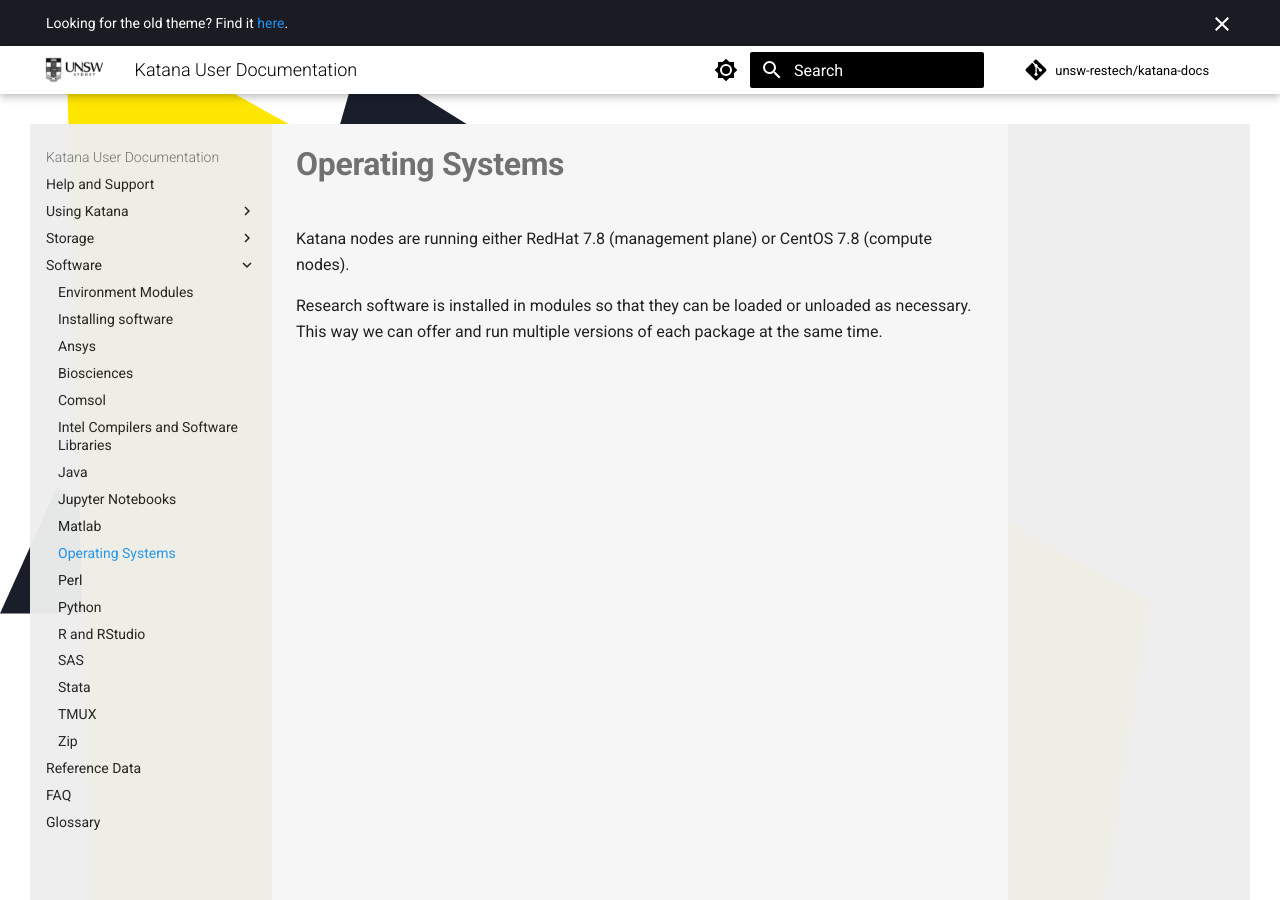
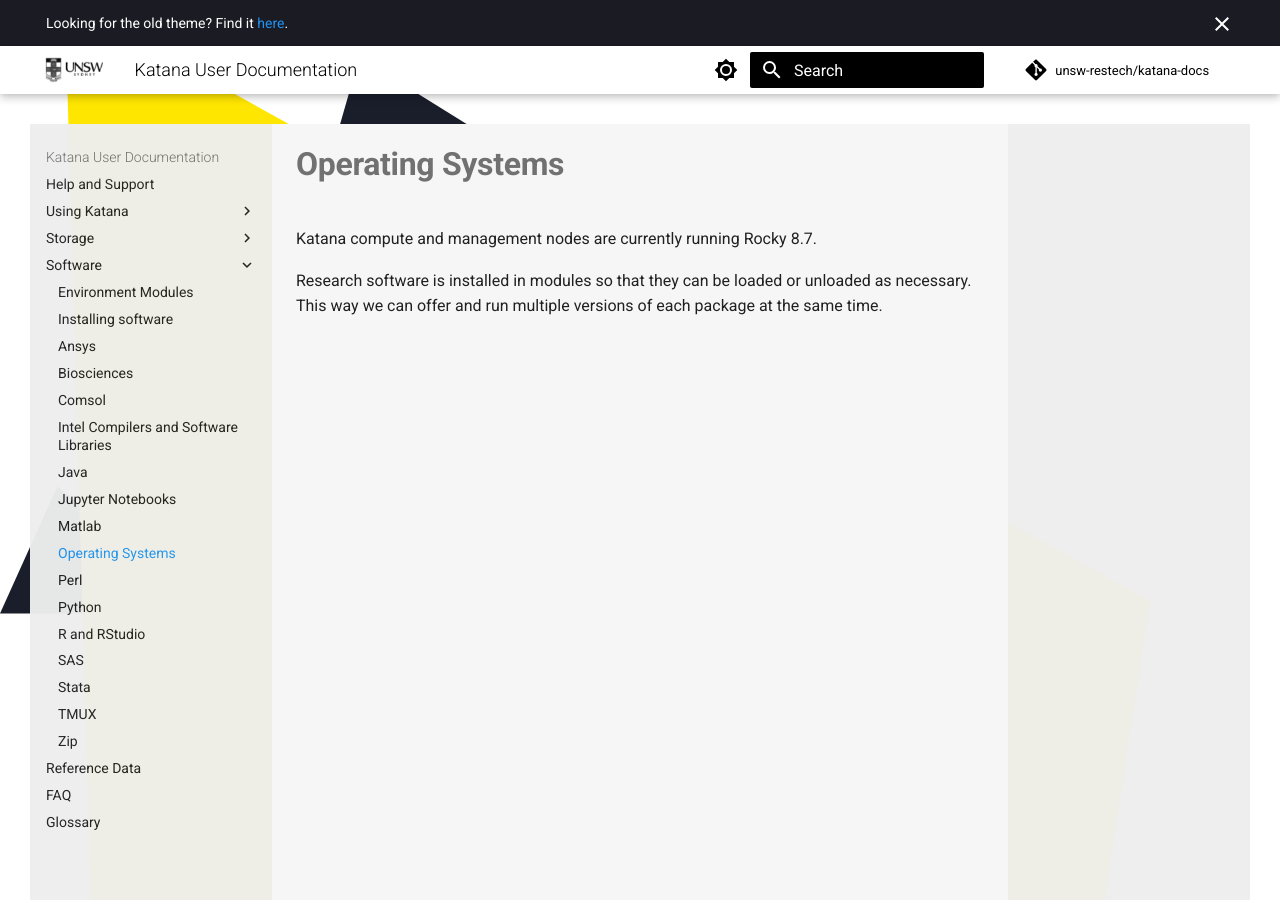
Before and after one commit to unsw-restech/unsw-restech.github.io, an MkDocs documentation site: the page built from docs/software/operating_systems.md, in a window 1280 px wide and 900 px high. Built offline with MkDocs 1.6.1 and Material for MkDocs 9.7.7, drawn with Linux system fonts in a browser that asks for light colours; comment, search, counter and statistics services are not loaded.

Commit message:
Bumped rocky version

```diff
--- a/docs/software/operating_systems.md
+++ b/docs/software/operating_systems.md
@@ -1,5 +1,5 @@
 title: Operating Systems
 
-Katana nodes are running either RedHat 7.8 (management plane) or CentOS 7.8 (compute nodes).
+Katana compute and management nodes are currently running Rocky 8.7.
 
 Research software is installed in modules so that they can be loaded or unloaded as necessary. This way we can offer and run multiple versions of each package at the same time.
```
Also changed, not shown: docs/faq.md (+1 -1 lines).
